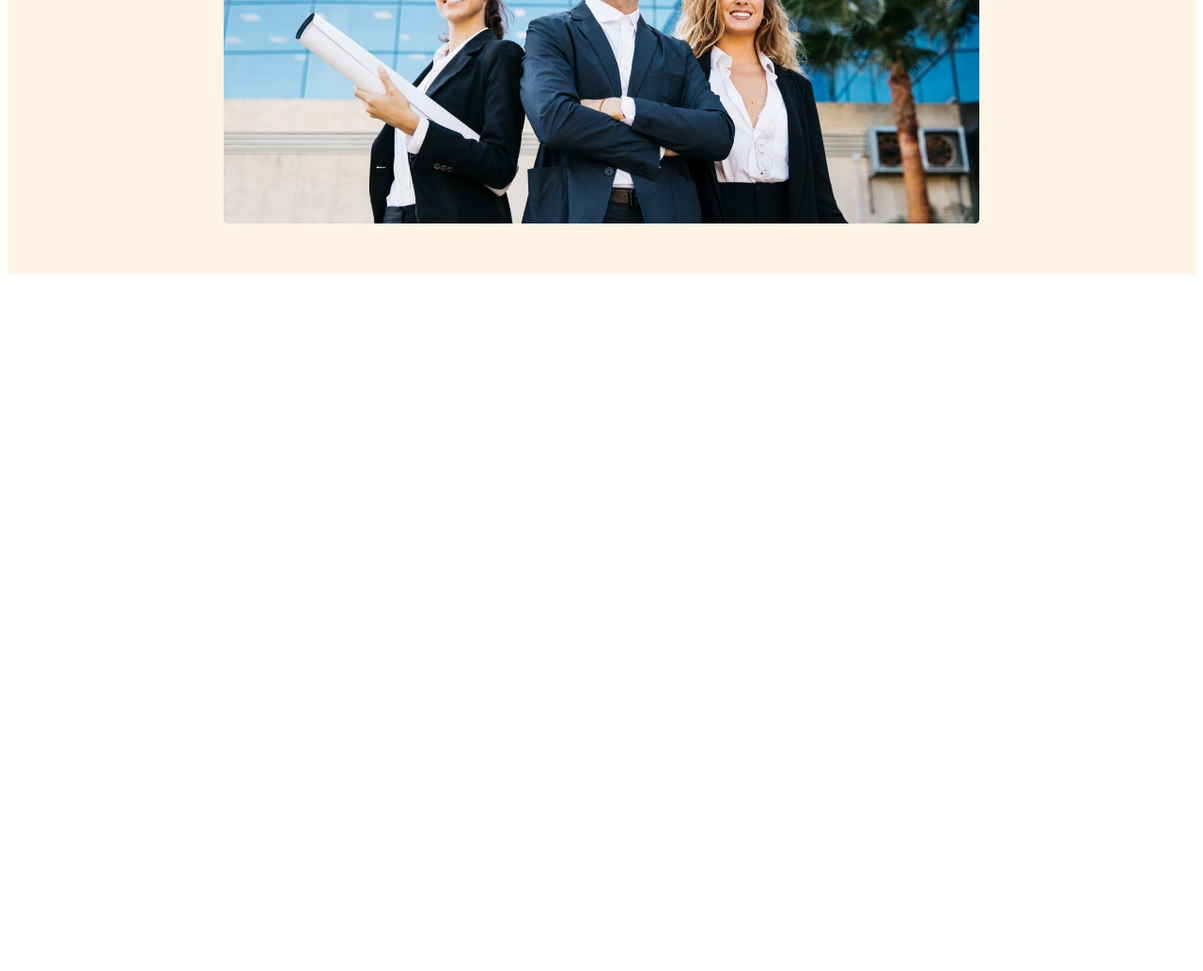
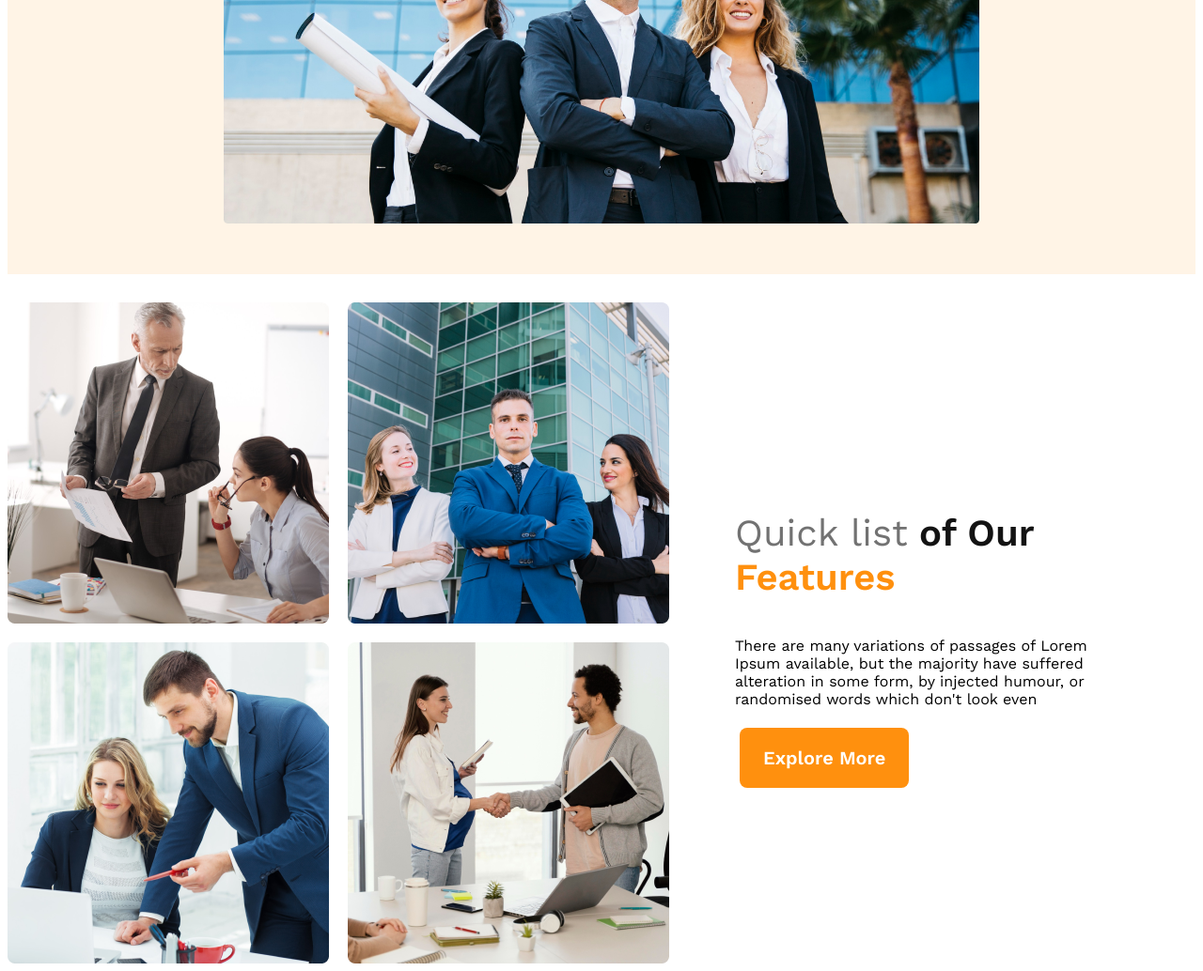
Before and after one commit to Ashiqweb123/G3-Architecture-site, a plain HTML site: page index.html in a window 1280 px wide. Shown: the part 681-1715 px from the top of the page at 94% size. Before the commit the page ends 981 px from the top, so only its background shows below. Drawn offline with nearby package versions, Linux system fonts and the light colour scheme.

Commit message:
team-add

```diff
--- a/index.html
+++ b/index.html
@@ -37,7 +37,19 @@
         <img class="banner-pic" src="images/banner.png" alt="">
       </header>
       <main>
-
+            <section class="team-container">
+                <div class="team-content-img">
+                    <img src="images/team1.png" alt="">
+                    <img src="images/team2.png" alt="">
+                    <img src="images/team3.png" alt="">
+                    <img src="images/team4.png" alt="">
+                </div>
+                <div class="team-content">
+                    <h3 class="team-title"><span class="quick">Quick list</span> <span class="of">of Our </span><span class="text-feature">Features</span></h3>
+                    <p class="team-des">There are many variations of passages of Lorem Ipsum available, but the majority have suffered alteration in some form, by injected humour, or randomised words which don't look even</p>
+                    <button class="btn-primary">Explore More</button>
+                </div>
+            </section>
       </main>
       <footer>
 
--- a/style.css
+++ b/style.css
@@ -86,6 +86,10 @@ nav li a {
     {
         flex-direction: column;
     }
+    nav li
+    {
+        margin: 5px 0;
+    }
 }
 @media screen and (min-width:576px) and (max-width:990px) {
     header
@@ -104,3 +108,45 @@ nav li a {
 
 
 }
+
+main{
+    max-width: 1440px;
+    margin: 0 auto;
+}
+
+.team-container
+{
+    display: flex;
+    align-items: center;
+    margin-top: 30px;
+}
+.team-content-img
+{
+    display: grid;
+    grid-template-columns: repeat(2,1fr);
+    gap: 20px;
+}
+.team-content
+{
+    padding-left: 70px;
+    padding-right: 70px;
+}
+.team-title
+{
+    font-size: 2.5rem;
+}
+.quick
+{
+    font-weight: 500;
+    color: #727272;
+}
+.of
+{
+    font-weight: 700;
+    color: #131313;
+}
+.text-feature
+{
+    color: #FF900E;
+    font-weight: 700;
+}
```
